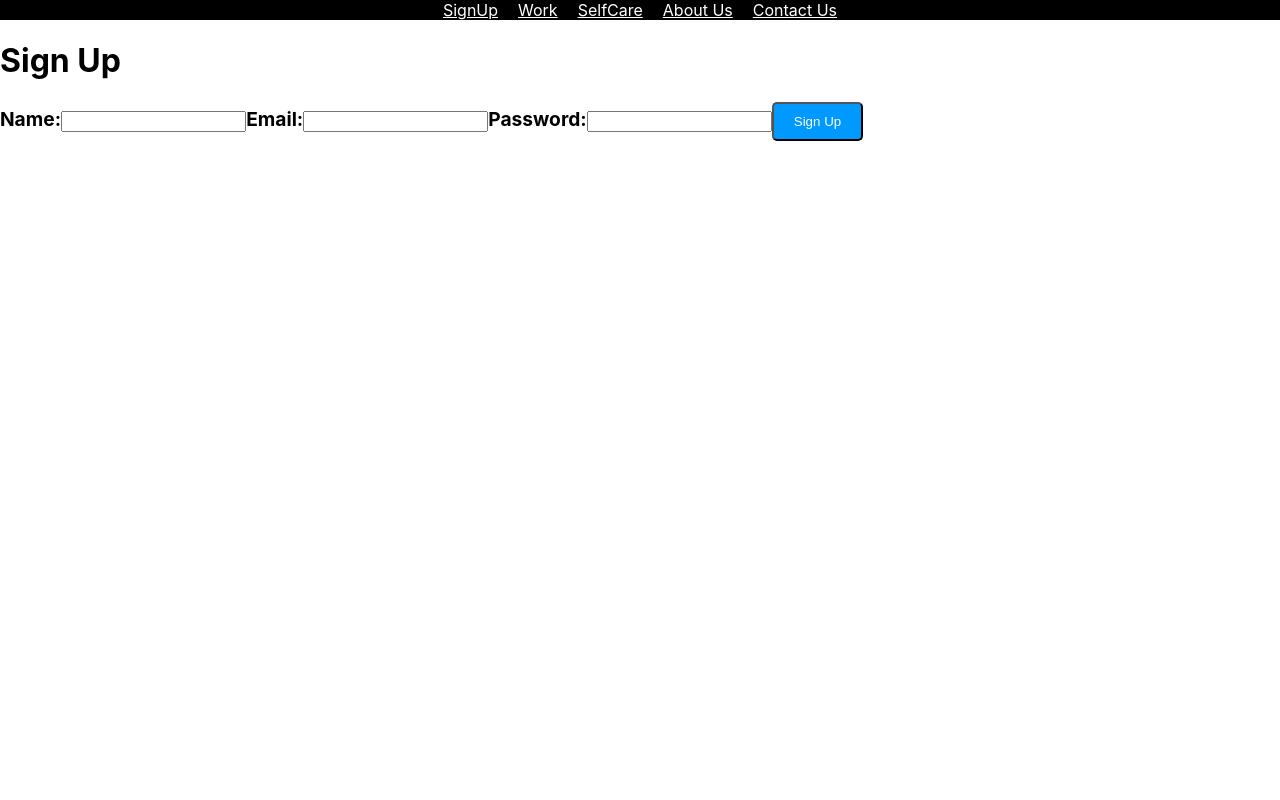
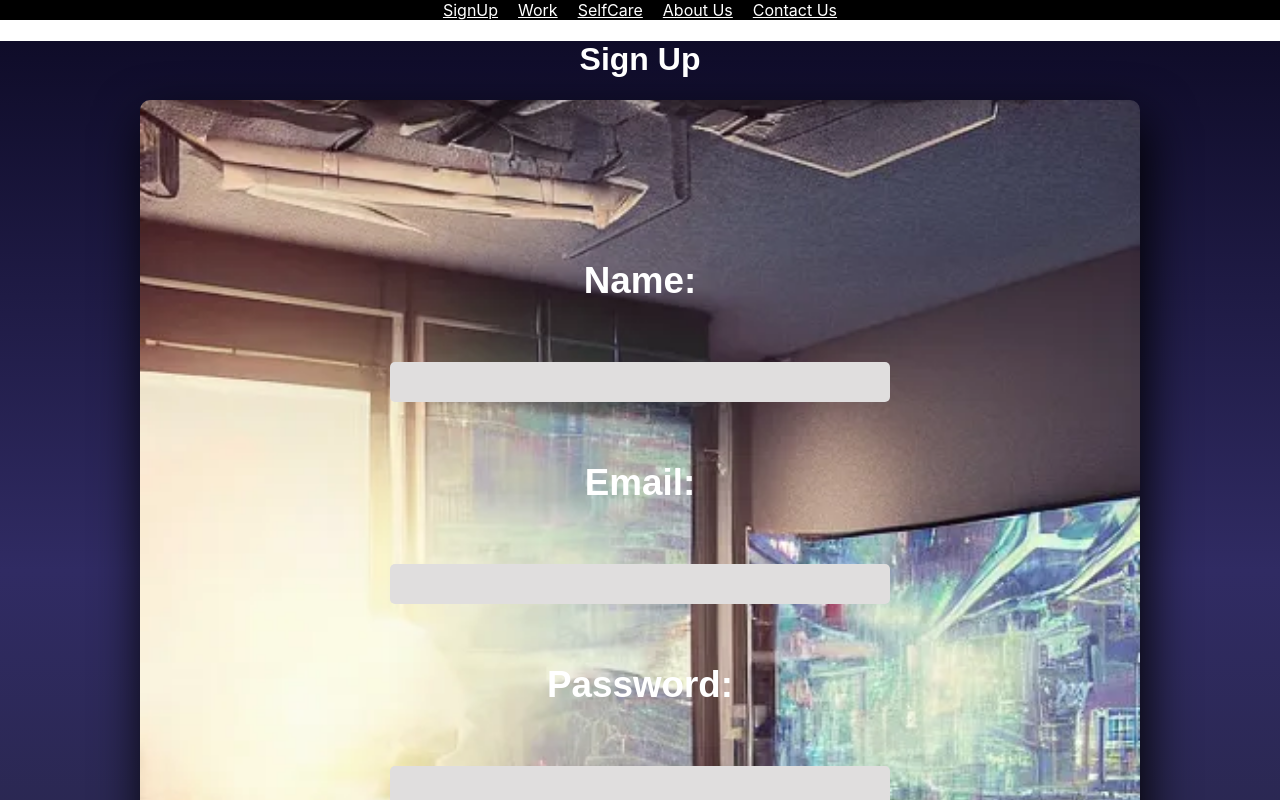
Before and after one commit to TimothyDanfield/Agenda-X-Productivity, a React (Create React App) app: page /signup in a window 1280 px wide. Shown: the top 800 px of the page. Built offline with nearby package versions, Linux system fonts and the light colour scheme.

Commit message:
SignUp Style

```diff
--- a/src/components/SelfCare/SelfCare.js
+++ b/src/components/SelfCare/SelfCare.js
@@ -1,6 +1,7 @@
 import React from 'react';
 import axios from 'axios'
 import { useEffect, useState } from 'react'
+import "./selfcare.css"
 const SelfCare = () => {
   const [quote, setQuote] = useState('');
 
@@ -28,7 +29,7 @@ const SelfCare = () => {
    }, []);*/
 
   return (
-    <div>
+    <div className="test">
       <h1>Self Care</h1>
       <p>{quote}</p>
     </div>
--- /dev/null
+++ b/src/components/SelfCare/selfcare.css
@@ -0,0 +1,6 @@
+.test {
+    text-align: center;
+    padding: 20px;
+    background-image: url("/public/aboutusbackground.jpeg");
+    background-repeat: no-repeat;
+}
--- a/src/components/SignUp/SignUp.js
+++ b/src/components/SignUp/SignUp.js
@@ -1,20 +1,21 @@
 import React from 'react';
+import './signup.css'
 
 const SignUp = () => {
   return (
     <div className="signup-container">
-      <h1 style={{ fontSize: '2rem', fontWeight: 'bold' }}>Sign Up</h1>
-      <form>
-        <label style={{ fontSize: '1.2rem', fontWeight: 'bold' }}>Name:</label>
-        <input type="text" name="name" />
+      <h1 className="signup" >Sign Up</h1>
+      <form className="main">
+        <label className="label" >Name:</label>
+        <input className="input" type="text" name="name" />
 
-        <label style={{ fontSize: '1.2rem', fontWeight: 'bold' }}>Email:</label>
-        <input type="email" name="email" />
+        <label className="label" >Email:</label>
+        <input className="input"  type="email" name="email" />
 
-        <label style={{ fontSize: '1.2rem', fontWeight: 'bold' }}>Password:</label>
-        <input type="password" name="password" />
+        <label className="label" >Password:</label>
+        <input className="input"  type="password" name="password" />
 
-        <button type="submit" style={{ backgroundColor:'#0099FF', color:'#FFFFFF', padding:'10px 20px', borderRadius:'5px'}} >Sign Up</button>
+        <button className="button" type="submit"  >Sign Up</button>
       </form>
 
     </div>  );
--- /dev/null
+++ b/src/components/SignUp/signup.css
@@ -0,0 +1,78 @@
+.signup-container {
+  background-color: blue;
+  margin: 0;
+  justify-content: center;
+  align-items: center;
+  min-height: 100vh;
+  font-family: "Jost", sans-serif;
+  background: linear-gradient(to bottom, #0f0c29, #302b63, #24243e);
+}
+
+.main {
+  width: 100vh;
+  height: 100vh;
+  background: red;
+  overflow: hidden;
+  background: url("/public/signup.jpeg") no-repeat center/cover;
+  border-radius: 10px;
+  box-shadow: 5px 20px 50px #000;
+  margin-left: auto;
+  margin-right: auto;
+  padding: 100px;
+}
+
+.signup {
+  position: relative;
+  width: 100%;
+  height: 100%;
+  margin-left: auto;
+  margin-right: auto;
+  color: white;
+  text-align: center;
+}
+
+.label {
+  color: #fff;
+  font-size: 2.3rem;
+  justify-content: center;
+  display: flex;
+  margin: 60px;
+  font-weight: bold;
+  cursor: pointer;
+  transition: 0.5s ease-in-out;
+}
+
+.input {
+  width: 60%;
+  height: 20px;
+  background: #e0dede;
+  justify-content: center;
+  display: flex;
+  margin: 20px auto;
+  padding: 10px;
+  border: none;
+  outline: none;
+  border-radius: 5px;
+}
+
+.button {
+  width: 20%;
+  height: 40%;
+  margin: 10px auto;
+  justify-content: center;
+  display: block;
+  color: #fff;
+  background: #573b8a;
+  font-size: 1em;
+  font-weight: bold;
+  margin-top: 20px;
+  outline: none;
+  border: none;
+  border-radius: 5px;
+  transition: 0.2s ease-in;
+  cursor: pointer;
+}
+
+.button:hover {
+  background: #6d44b8;
+}
```
Also changed, not shown: public/livewires-logo.png (added), public/signup.jpeg (added), src/components/NavBar/navbar.css (added).
